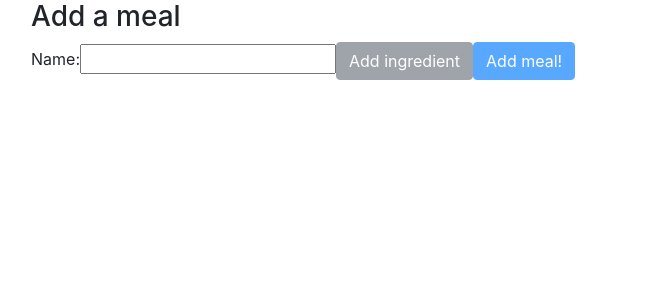
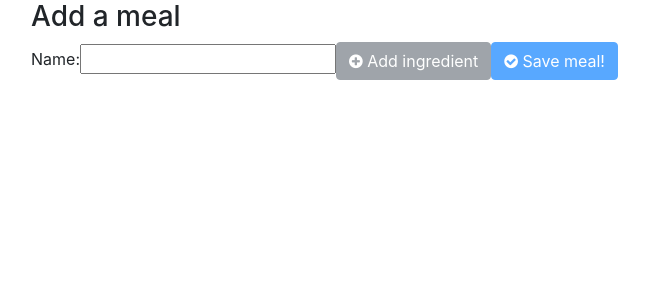
Before and after one commit to toomuchcoffee/paleo-challenge, an Angular app in the folder paleo-challenge-frontend/src/main/frontend/: page /meals/new in a window 1280 px wide. Shown: the top 300 px of the page, without its empty margins (69-718 px from the left). Built offline with nearby package versions, Linux system fonts and the light colour scheme.

Commit message:
adds font awesome

```diff
--- a/paleo-challenge-frontend/src/main/frontend/package.json
+++ b/paleo-challenge-frontend/src/main/frontend/package.json
@@ -23,6 +23,7 @@
     "@angular/router": "^5.2.0",
     "bootstrap": "^4.0.0",
     "core-js": "^2.4.1",
+    "font-awesome": "^4.7.0",
     "rxjs": "^5.5.6",
     "zone.js": "^0.8.19"
   },
--- a/paleo-challenge-frontend/src/main/frontend/src/app/meal-create/meal-create.component.html
+++ b/paleo-challenge-frontend/src/main/frontend/src/app/meal-create/meal-create.component.html
@@ -11,13 +11,19 @@
         <div [formGroupName]="i">
           <label> Ingredient {{i+1}}: </label>
           <input formControlName="name"/>
-          <a (click)="removeIngredient(i)" class="btn btn-danger">remove</a>
+          <button type="button" (click)="removeIngredient(i)" class="btn btn-danger">
+            <i class="fa fa-minus-circle"></i>
+          </button>
         </div>
       </div>
 
-      <button type="button" (click)="addIngredient()" [disabled]="!form.valid" class="btn btn-secondary"> Add ingredient </button>
+      <button type="button" (click)="addIngredient()" [disabled]="!form.valid" class="btn btn-secondary">
+        <i class="fa fa-plus-circle"></i>
+        Add ingredient
+      </button>
       <button type="submit" [disabled]="!form.valid" class="btn btn-primary">
-        Add meal!
+        <i class="fa fa-check-circle"></i>
+        Save meal!
       </button>
 
     </div>
--- a/paleo-challenge-frontend/src/main/frontend/src/app/meal-list/meal-list.component.html
+++ b/paleo-challenge-frontend/src/main/frontend/src/app/meal-list/meal-list.component.html
@@ -1,9 +1,9 @@
 <div class="container">
 
   <h3>Your meals</h3>
-  <a [routerLink] = "['new']" class="btn btn-primary">
-    Add new meal
-  </a>
+  <button type="button" [routerLink] = "['new']" class="btn btn-primary">
+    New meal <i class="fa fa-play-circle"></i>
+  </button>
   <div *ngFor="let meal of meals" class="container">
     <h4>{{meal.name}}</h4>
     <ul class="list-group">
```
Also changed, not shown: paleo-challenge-frontend/src/main/frontend/.angular-cli.json, 1 other file (tests, documents, lock files or other folders).
